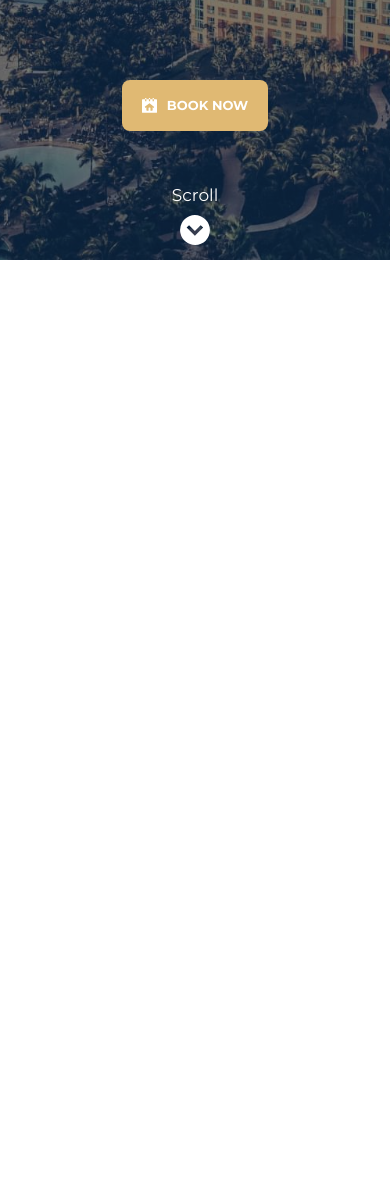
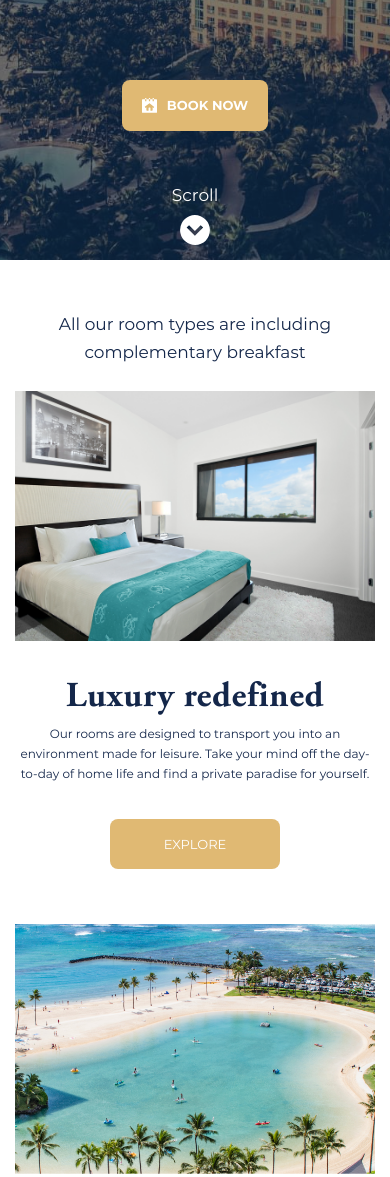
Before and after one commit to SergeyShynkarenko/Booking, a website: page app/index.html in a window 390 px wide. Shown: the part 584-1761 px from the top of the page. Before the commit the page ends 844 px from the top, so only its background shows below. Drawn offline with Linux system fonts and the light colour scheme.

Commit message:
Rooms (#3)

```diff
--- a/app/index.html
+++ b/app/index.html
@@ -53,16 +53,60 @@
 			<div class="calendar__button">
 				<a class="header__button button" href="#">
 					<img src="images/dest/calendar-btn.svg" alt="Calendar"><span>BOOK NOW</span></a>
+				</div>
+				<div class="scroll__btn">
+					<p>Scroll</p>
+					<a href="#"><img src="images/dest/arrow-scroll.svg" alt="Arrow"></a>
+				</div>
 			</div>
-			<div class="scroll__btn">
-				<p>Scroll</p>
-				<a href="#">
-					<img src="images/dest/arrow-scroll.svg" alt="Arrow">
-				</a>
+
+		</header>
+
+		<section class="rooms">
+			<div class="container">
+				<div class="rooms__inner">
+
+					<h3 class="rooms__title">All our room types are including complementary breakfast</h3>
+
+					<div class="room">
+						<div class="room__info">
+							<div class="room__info-inner">
+								<h4 class="room__info-title">Luxury redefined</h4>
+								<p class="room__info-text">
+									Our rooms are designed to transport
+									you into an environment made for leisure.
+									Take your mind off the day-to-day of home
+									life and find a private paradise for yourself.
+								</p>
+								<a  class="room__info-btn button" href="#">EXPLORE</a>
+							</div>
+						</div>
+						<div class="room__img" style="background-image: url(images/dest/room.png);"></div>
+					</div>
+
+					<div class="room">
+						<div class="room__info">
+							<div class="room__info-inner">
+								<h4 class="room__info-title">Leave your worries in
+								the sand</h4>
+								<p class="room__info-text">
+									We love life at the beach. Being close
+									to the ocean with access to endless sandy
+									beach ensures a relaxed state of mind. It
+									seems like time stands still watching the
+									ocean.
+								</p>
+								<a class="room__info-btn button" href="#">EXPLORE</a>
+							</div>
+						</div>
+						<div class="room__img" style="background-image: url(images/dest/beach.png);">
+
+						</div>
+					</div>
+				</div>
 			</div>
 		</div>
-
-	</header>
+	</section>
 
 	<script src="js/app.min.js"></script>
 
--- a/app/scss/_config.scss
+++ b/app/scss/_config.scss
@@ -77,6 +77,10 @@ input, textarea {
 	}
 }
 
+img {
+	max-width: 100%;
+}
+
 body {
 	font-family: $montserrat;
 	font-size: $fontsize;
--- a/app/scss/main.scss
+++ b/app/scss/main.scss
@@ -1,3 +1,4 @@
 // CUSTOM USER STYLES & IMPORTS
 @import 'config';
 @import 'partials/header';
+@import 'pages/home.scss';
--- /dev/null
+++ b/app/scss/pages/_home.scss
@@ -0,0 +1,110 @@
+.rooms {
+	&__inner {
+		padding: 60px 0 95px;
+		@media (max-width : 990px) {
+			padding: 50px 0 0 0;
+		}
+		@media (max-width : 480px) {
+			padding: 50px 0 0 0;
+		}
+	}
+	&__title {
+		margin-bottom: 90px;
+		font-size: 25px;
+		font-weight: 400;
+		text-align: center;
+		@media (max-width : 990px) {
+			margin-bottom: 70px;
+		}
+		@media (max-width : 680px) {
+			margin-bottom: 25px;
+		}
+		@media (max-width : 480px) {
+			font-size: 17px;
+		}
+	}
+}
+
+.room {
+	display: flex;
+	justify-content: space-between;
+	margin-bottom: 70px;
+	@media (max-width : 990px) {
+		flex-direction: column;
+		justify-content: center;
+	}
+	@media (max-width : 480px) {
+		margin-bottom: 35px;
+	}
+	&__info {
+		display: flex;
+		flex-direction: column;
+		justify-content: center;
+		flex: 1;
+		margin-right: 70px;
+		@media (max-width : 990px) {
+			text-align: center;
+			margin-right: 0;
+			order: 2;
+			margin-top: 40px;
+		}
+		&-inner {
+			position: relative;
+			&::before {
+				content: "";
+				border: 1px solid #14274A;
+				position: absolute;
+				left: -35px;
+				height: 100%;
+				@media (max-width : 1170px) {
+					display: none;
+				}
+			}
+		}
+		&-title {
+			font-family: AGaramondPro, sans-serif;
+			font-size: 50px;
+			letter-spacing: 0.02em;
+			font-weight: 700;
+			letter-spacing: 0.02em;
+			line-height: 1.1;
+			@media (max-width : 1160px) {
+				font-size: 40px;
+			}
+			@media (max-width : 990px) {
+				font-size: 35px;
+			}
+			@media (max-width : 480px) {
+				line-height: 1;
+			}
+		}
+		&-text {
+			@media (max-width : 480px) {
+				font-size: 12px;
+			}
+		}
+		&-btn {
+			width: 170px;
+			height: 50px;
+			text-align: center;
+			@media (max-width : 990px) {
+				margin: 20px auto;
+			}
+		}
+	}
+	&__img {
+    flex: 1.3;
+    height: 340px;
+    background-repeat: no-repeat;
+    background-position: center center;
+    background-size: cover;
+    @media (max-width : 990px) {
+      flex: unset;
+      height: 450px;
+    }
+    @media (max-width : 550px) {
+      flex: unset;
+      height: 250px;
+    }
+	}
+}
```
Also changed, not shown: app/css/app.min.css, app/images/dest/beach.png (renamed from app/images/dest/ beach.png), app/images/src/beach.png (renamed from app/images/src/ beach.png).
